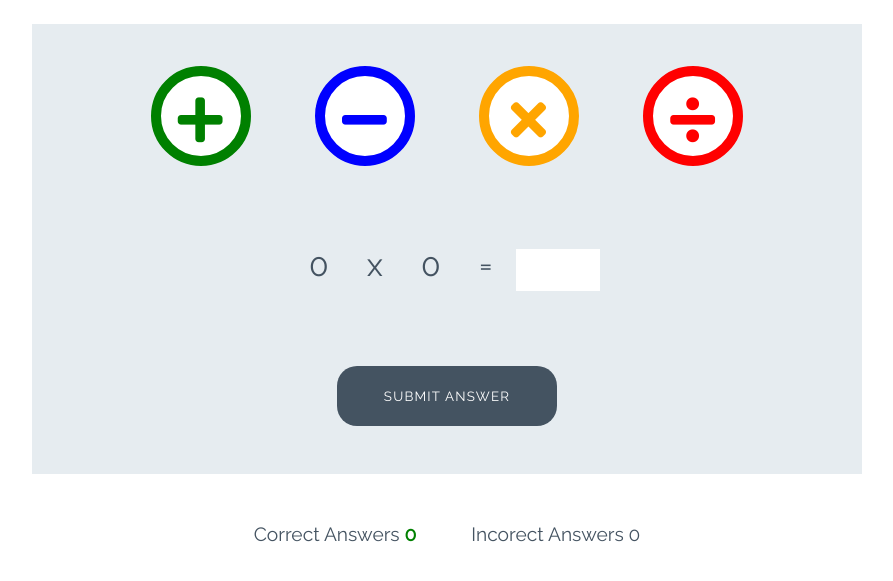
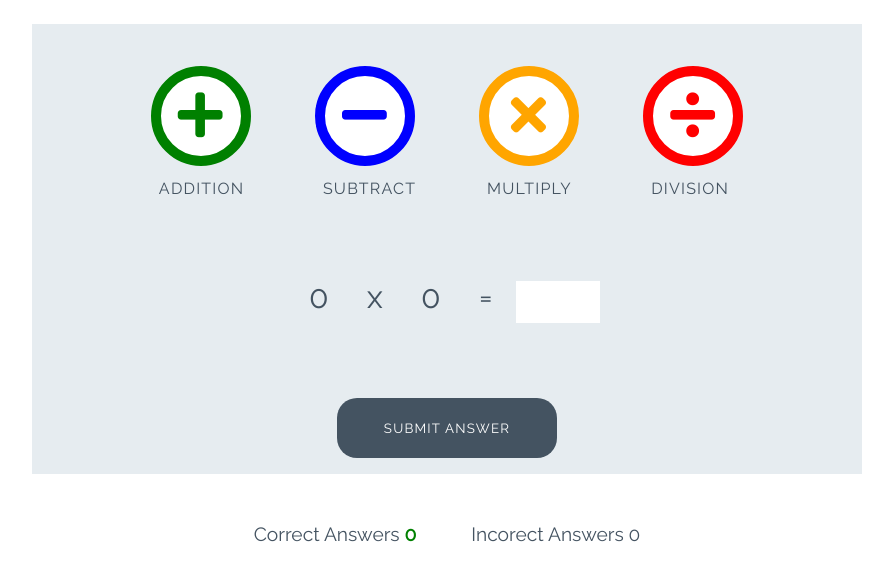
Before and after one commit to AndreiSanduta/love-maths, a plain HTML site: page index.html in a window 1280 px wide. Shown: the part 79-660 px from the top of the page, without its empty margins (193-1086 px from the left). Drawn offline with Linux system fonts and the light colour scheme.

Commit message:
Add style for game

```diff
--- a/assets/css/style.css
+++ b/assets/css/style.css
@@ -109,6 +109,14 @@ body {
     font-size: 3.2rem;
     margin: 0 30px;
     transition: all 0.5s;
+}
+
+.btn--big::after {
+    content: attr(data-type);
+    font-size: 1rem;
+    color: #445361;
+    position: relative;
+    left: -0.5em;
 }
 
 .btn--blue {
--- a/index.html
+++ b/index.html
@@ -17,16 +17,16 @@
 
     <div class="game-area">
         <div class="controls-area">
-            <button class="btn btn--big btn--green">
+            <button data-type="addition" class="btn btn--big btn--green">
                 <i class="fas fa-plus"></i>
             </button>
-            <button class="btn btn--big btn--blue">
+            <button data-type="subtract" class="btn btn--big btn--blue">
                 <i class="fas fa-minus"></i>
             </button>
-            <button class="btn btn--big btn--orange">
+            <button data-type="multiply" class="btn btn--big btn--orange">
                 <i class="fas fa-times"></i>
             </button>
-            <button class="btn btn--big btn--red">
+            <button data-type="division" class="btn btn--big btn--red">
                 <i class="fas fa-divide"></i>
             </button>
         </div>
```
